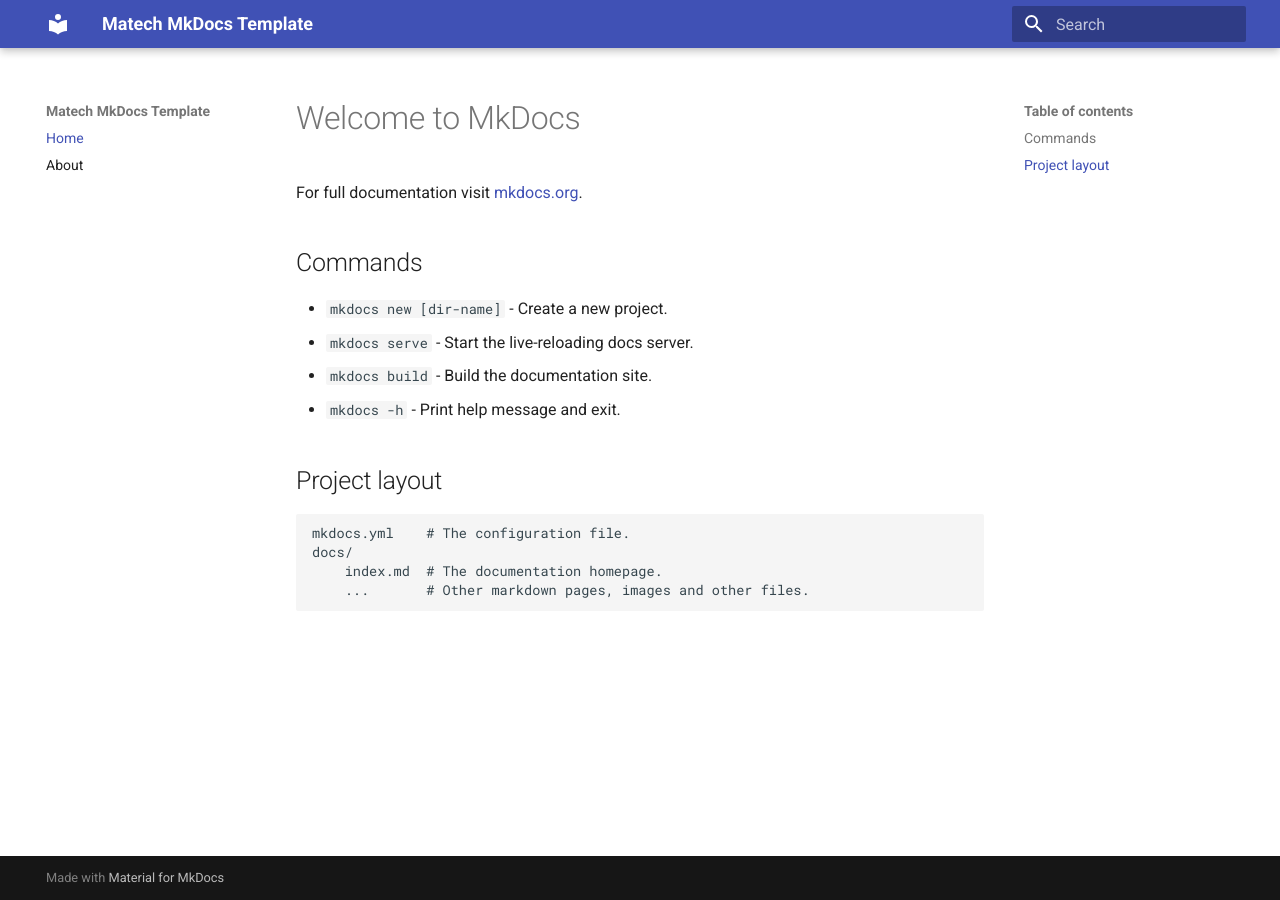
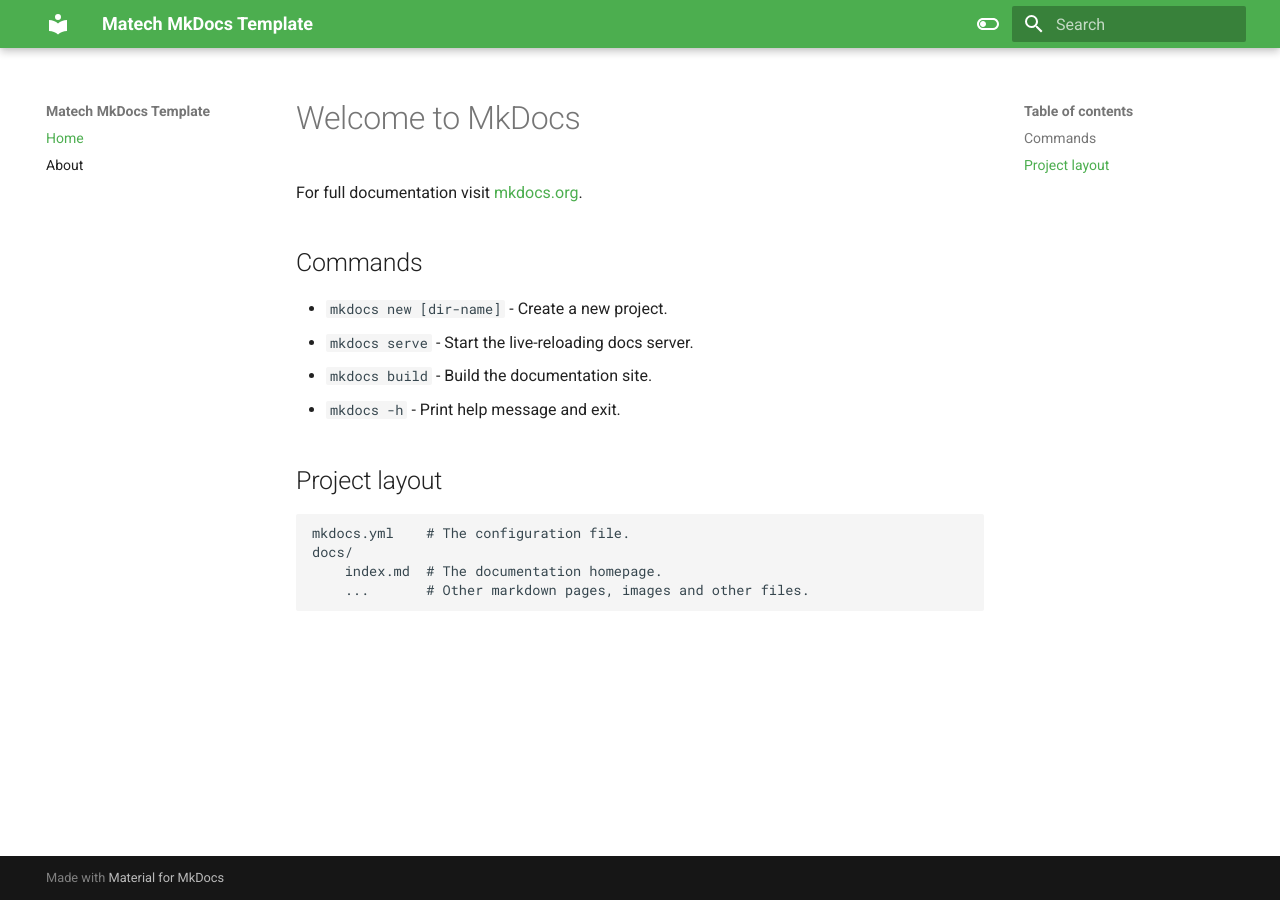
Before and after one commit to Matech-Studios/matech-docs-mkdocs, an MkDocs documentation site: the page built from docs/index.md, in a window 1280 px wide. Built offline with MkDocs 1.6.1 and Material for MkDocs 9.7.7, drawn with Linux system fonts in a browser that asks for light colours.

Commit message:
basic palette

```diff
--- a/mkdocs.yml
+++ b/mkdocs.yml
@@ -6,3 +6,18 @@
 # standard defacto theme - https://github.com/squidfunk/mkdocs-material
 theme:
   name: material
+  palette:
+    - media: "(prefers-color-scheme: light)"
+      scheme: default
+      primary: green
+      accent: orange
+      toggle:
+        icon: material/toggle-switch-off-outline
+        name: Switch to dark mode
+    - media: "(prefers-color-scheme: dark)"
+      scheme: slate
+      primary: green
+      accent: light blue
+      toggle:
+        icon: material/toggle-switch
+        name: Switch to light mode
```
